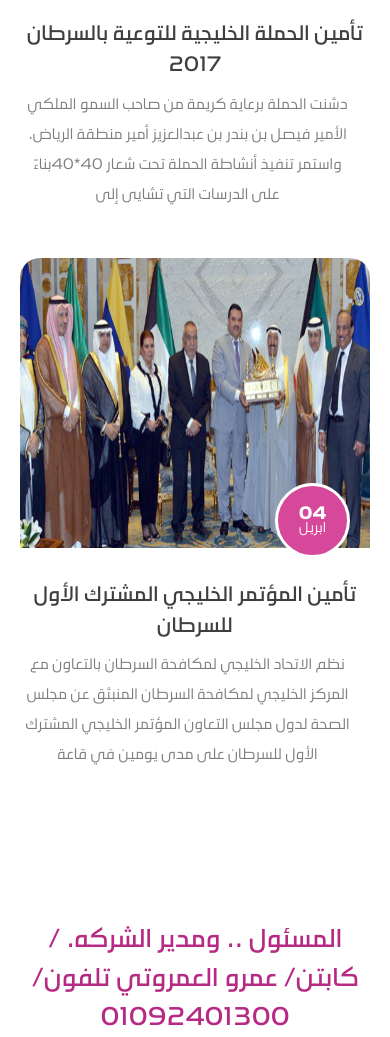
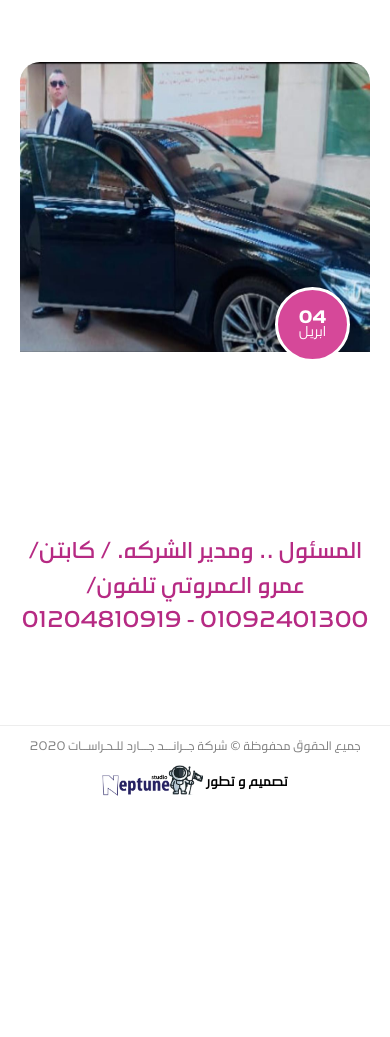
Before and after one commit to AhmedElBana/grand-guard.github.io, a plain HTML site: page index.html in a window 390 px wide. Shown: the part 6622-7659 px from the top of the page. After the commit the page ends 7437 px from the top, so only its background shows below. Drawn offline with Linux system fonts and the light colour scheme; a script that the page names is missing; files whose address does not match are found by name.

Commit message:
new phone

```diff
--- a/css/Style.css
+++ b/css/Style.css
@@ -1090,6 +1090,7 @@ a:hover{
 }
 .news-section .h-txt{
     margin-bottom: 40px;
+    font-size: 24px;
 }
 /*md*/
 @media (min-width:992px) and (max-width:1199px){
--- a/index.html
+++ b/index.html
@@ -31,7 +31,7 @@
                     <img src="pic/bars.png"/>
                 </button> -->
                 <div class="logo-div">
-                    <a href="#"><img class="fromTop" src="pic/logo.png"></a>
+                    <a href="#"><img src="pic/logo.png"></a>
                 </div>
 
                 <div class="elements-div">
@@ -412,21 +412,21 @@
 
                         <div class="news-body">
                             <span class="news-time"><p class="day">17</p><p>مارس</p></span>
-                            <a href="#" class="news-h">تأمين الحملة الخليجية للتوعية بالسرطان 2017</a>
-                            <p class="news-nor">دشنت الحملة برعاية كريمة من صاحب السمو الملكي الأمير فيصل بن بندر بن عبدالعزيز أمير منطقة الرياض. واستمر تنفيذ أنشاطة الحملة تحت شعار 40*40بناءً على الدرسات التي تشايى إلى</p>
+                            <a href="#" class="news-h"></a>
+                            <p class="news-nor"></p>
                         </div>
                     </div>
                 </div>
                 <div class="col-sm-6">
                     <div class="news-block fromLeft">
                         <div class="news-header">
-                            <a href="#"><img src="pic/news2.png"></a>
+                            <a href="#"><img src="pic/10.jpeg"></a>
                         </div>
 
                         <div class="news-body">
                             <span class="news-time"><p class="day">04</p><p>ابريل</p></span>
-                            <a href="#" class="news-h">تأمين المؤتمر الخليجي المشترك الأول للسرطان</a>
-                            <p class="news-nor">نظم الاتحاد الخليجي لمكافحة السرطان بالتعاون مع المركز الخليجي لمكافحة السرطان المنبثق عن مجلس الصحة لدول مجلس التعاون المؤتمر الخليجي المشترك الأول للسرطان على مدى يومين في قاعة</p>
+                            <a href="#" class="news-h"></a>
+                            <p class="news-nor"></p>
                         </div>
                     </div>
                 </div>
@@ -440,7 +440,7 @@
 
     <section class="news-section">
         <div class="container">
-            <p class="h-txt fromBottom">المسئول .. ومدير الشركه. / كابتن/ عمرو العمروتي  تلفون/ 01092401300</p>
+            <p class="h-txt fromBottom">المسئول .. ومدير الشركه. / كابتن/ عمرو العمروتي  تلفون/ 01092401300 - 01204810919</p>
         </div>
     </section>
 
@@ -472,7 +472,7 @@
     <!-- end videos section -->
 
     <!-- start sponsers section -->
-    <section class="sponsers-section">
+    <!-- <section class="sponsers-section">
         <div class="container">
             <div class="sponsers-content fromBottom">
                 <a href="#"><img src="pic/sponser11.png"></a>
@@ -488,7 +488,7 @@
                 <a href="#"><img src="pic/sponser1.png"></a>
             </div>
         </div>
-    </section>
+    </section> -->
     <!-- end sponsers section -->
 
     <!-- start footer section -->
```
Also changed, not shown: pic/10.jpeg (added).
